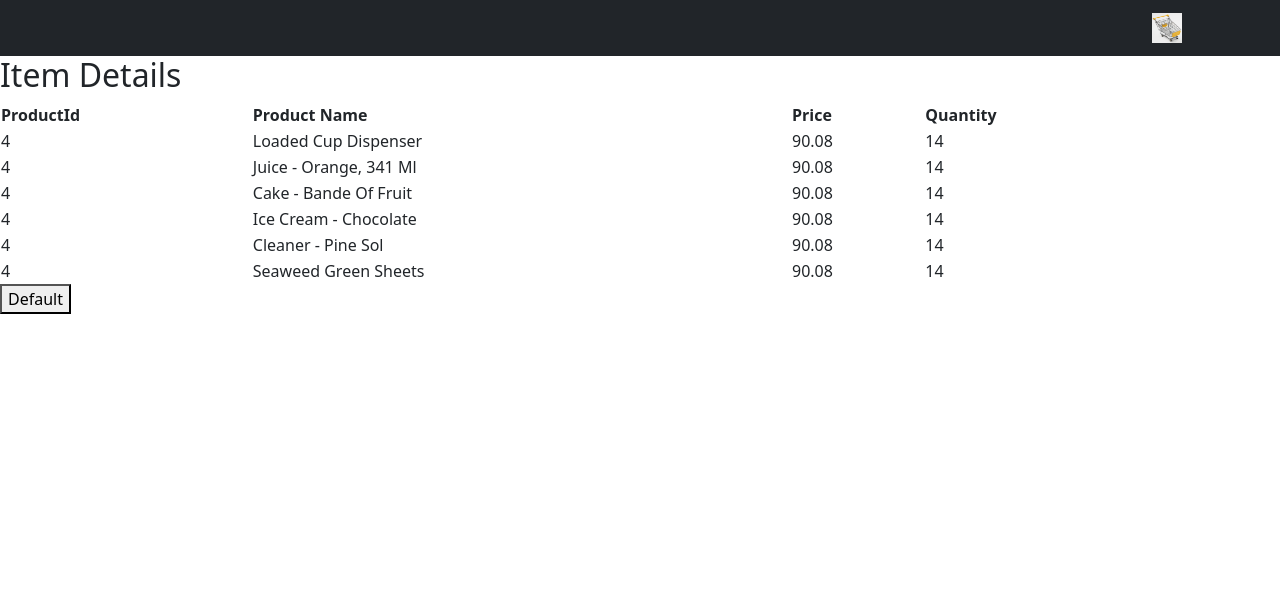
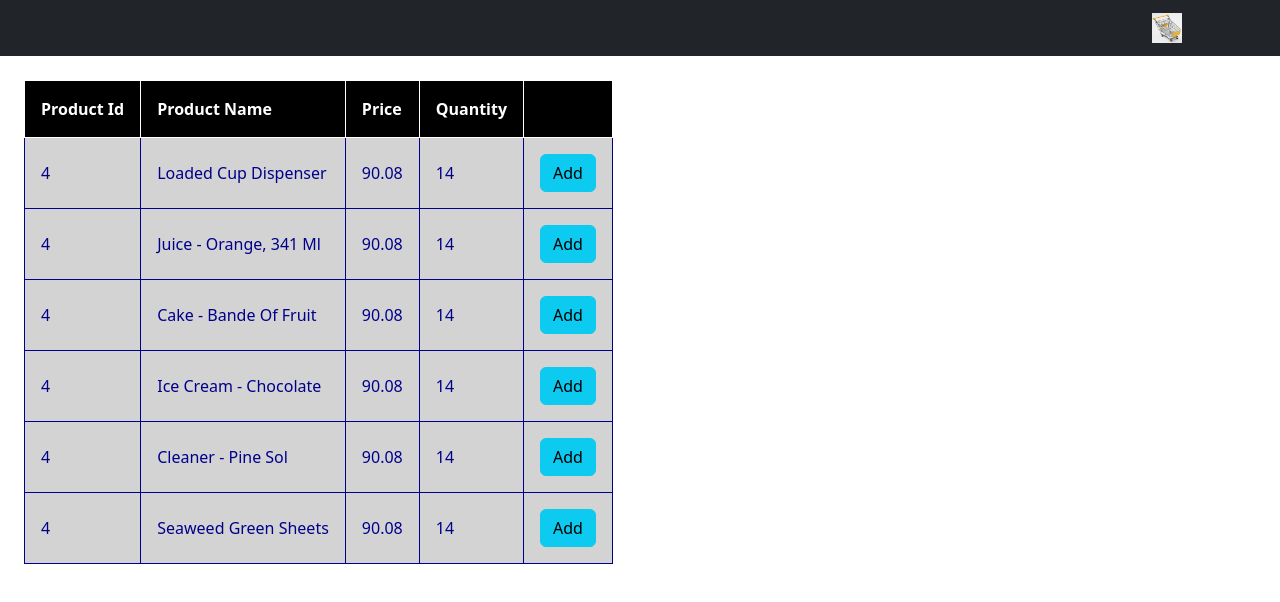
Before and after one commit to Dinur585/Retailing-WebServices, a React (Create React App) app in the folder retail_ui/: page /items in a window 1280 px wide. Shown: the top 602 px of the page. Built offline with nearby package versions, Linux system fonts and the light colour scheme.

Commit message:
retail ui table

```diff
--- a/retail_ui/src/components/Items.js
+++ b/retail_ui/src/components/Items.js
@@ -2,6 +2,7 @@ import pic from "../images/bookImg.jpg";
 import { Store } from '../Store';
 import { useContext, useState, useEffect } from 'react';
 import '../index.css';
+import '../styles/Items.css'
 import { DataTable } from 'primereact/datatable';
 import { InputSwitch } from 'primereact/inputswitch';
 import { Column } from 'primereact/column';
@@ -64,25 +65,29 @@ function Items() {
         }]
 
     return (
-        <div>
-            <h2>Item Details</h2>
-            <div>
-                <main>
-                    <>
-
-                        <DataTable value={products} tableStyle={{ minWidth: '50rem' }} >
-                            <Column field="product_id" header="ProductId"></Column>
-                            <Column field="product" header="Product Name"></Column>
-                            <Column field="price" header="Price"></Column>
-                            <Column field="quantity" header="Quantity"></Column>
-                            <Column rowEditor headerStyle={{ width: '10%', minWidth: '8rem' }} bodyStyle={{ textAlign: 'center' }}></Column>
-
-                        </DataTable>
-                        <button>Default</button>
-                    </>
-                </main>
-
-            </div>
+        <div className="productTableContainer">
+            <table className="productTable">
+                <thead>
+                    <tr>
+                        <th>Product Id</th>
+                        <th>Product Name</th>
+                        <th>Price</th>
+                        <th>Quantity</th>
+                        <th> </th>
+                    </tr>
+                </thead>
+                <tbody>
+                    {products.map((product)=>{
+                        return (<tr>
+                            <td>{product.product_id}</td>
+                            <td>{product.product}</td>
+                            <td>{product.price}</td>
+                            <td>{product.quantity}</td>
+                            <td><button className="btn btn-info">Add</button></td>
+                        </tr>)
+                    })}
+                </tbody>
+            </table>
         </div>
     );
 }
--- /dev/null
+++ b/retail_ui/src/styles/Items.css
@@ -0,0 +1,22 @@
+.productTableContainer{
+    display: flex;
+    justify-content: left;
+    align-items: center;
+    margin: 0.5rem;
+    padding: 1rem;
+}
+
+.productTable, th, td{
+    border: 1px solid;
+    padding: 1rem;
+}
+
+th{
+    background-color: black;
+    color: white;
+}
+
+tr{
+    background-color: lightgray;
+    color: darkblue;
+}
```
